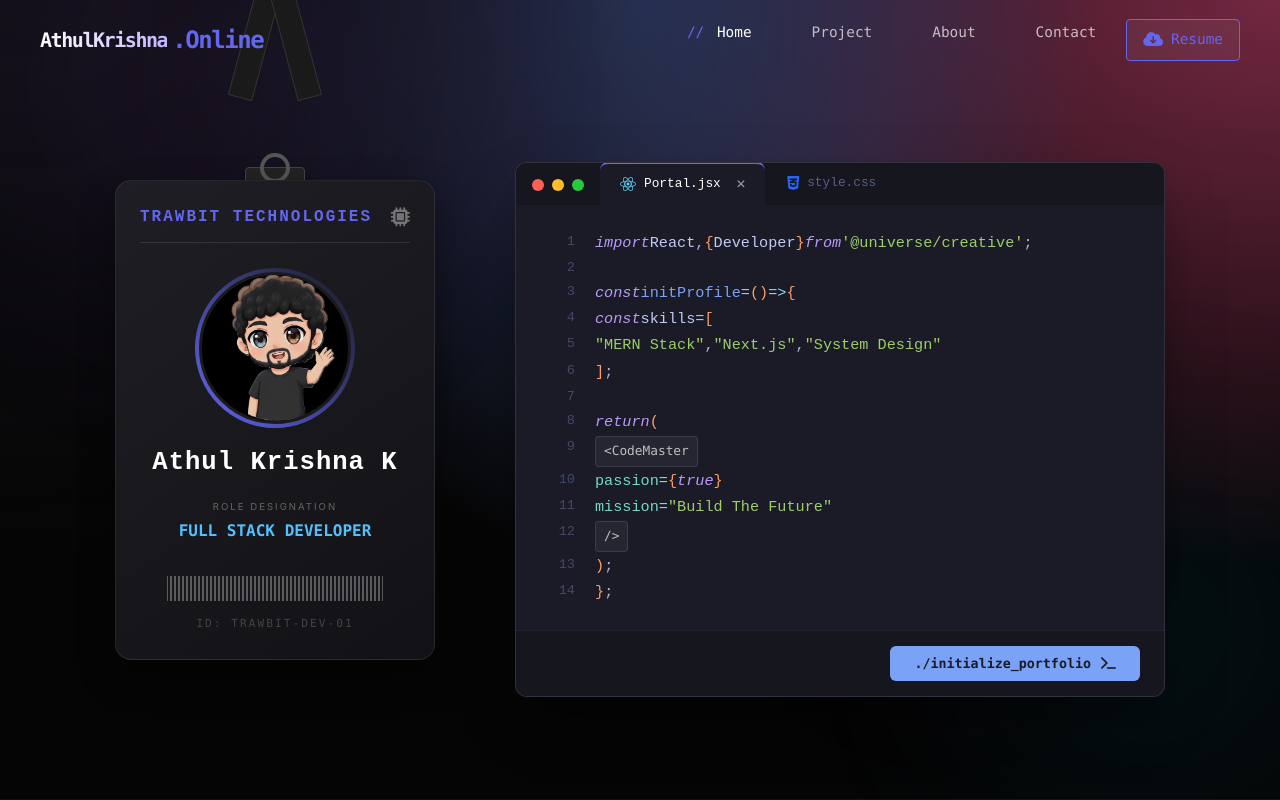
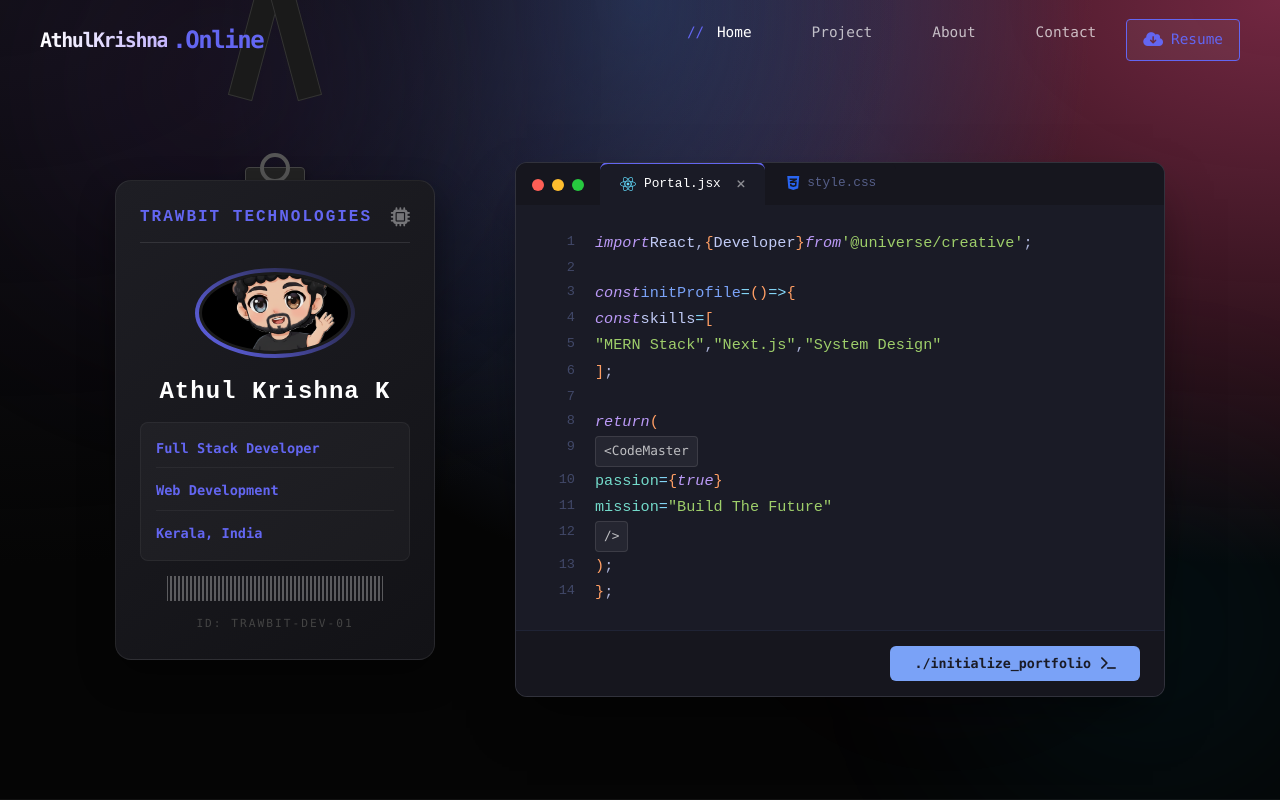
Before and after one commit to Athulprgm/My-portfolio, a React (Vite) app: page / in a window 1280 px wide. Shown: the top 800 px of the page. Built offline with nearby package versions, Linux system fonts and the light colour scheme.

Commit message:
feat: updated ID card details with Designation, Domain, and Location fields

```diff
--- a/src/components/Home.css
+++ b/src/components/Home.css
@@ -192,52 +192,57 @@
     flex-direction: column;
     align-items: center;
     gap: 15px;
+    margin-bottom: 15px;
 }
 
 .id-name {
     font-family: var(--font-heading);
-    font-size: 1.6rem;
+    font-size: 1.5rem;
     font-weight: 700;
     color: #fff;
     margin: 0;
     letter-spacing: 1px;
+    text-align: center;
 }
 
-.id-badges {
+.id-info-grid {
+    width: 100%;
     display: flex;
-    gap: 8px;
+    flex-direction: column;
+    gap: 12px;
+    background: rgba(255, 255, 255, 0.03);
+    padding: 15px;
+    border-radius: 8px;
+    border: 1px solid rgba(255, 255, 255, 0.05);
 }
 
-.badge {
-    background: rgba(255, 255, 255, 0.1);
-    color: #fff;
-    font-size: 0.7rem;
-    padding: 4px 10px;
-    border-radius: 4px;
-    font-weight: 600;
-    letter-spacing: 1px;
-    border: 1px solid rgba(255, 255, 255, 0.1);
+.info-item {
+    display: flex;
+    justify-content: space-between;
+    align-items: center;
+    border-bottom: 1px solid rgba(255, 255, 255, 0.05);
+    padding-bottom: 8px;
 }
 
-.id-role-container {
-    display: flex;
-    flex-direction: column;
-    align-items: center;
-    margin-top: 5px;
+.info-item:last-child {
+    border-bottom: none;
+    padding-bottom: 0;
 }
 
-.role-label-small {
-    font-size: 0.6rem;
-    color: #666;
-    letter-spacing: 2px;
-    margin-bottom: 4px;
+.info-item .label {
+    font-size: 0.65rem;
+    color: #888;
+    letter-spacing: 1px;
+    font-weight: 600;
 }
 
-.role-value-large {
+.info-item .value {
     font-family: var(--font-mono);
-    font-size: 1rem;
-    color: #4fc1ff;
+    font-size: 0.85rem;
+    color: var(--accent-primary);
+    /* Use accent color */
     font-weight: 600;
+    text-align: right;
 }
 
 /* FOOTER FRONT */
--- a/src/components/Home.jsx
+++ b/src/components/Home.jsx
@@ -124,9 +124,19 @@ const Home = () => {
             </div>
             <div className="id-details">
               <h2 className="id-name">Athul Krishna K</h2>
-              <div className="id-role-container">
-                <span className="role-label-small">ROLE DESIGNATION</span>
-                <span className="role-value-large">FULL STACK DEVELOPER</span>
+              <div className="id-info-grid">
+                <div className="info-item">
+                  <span className="label">DESIGNATION</span>
+                  <span className="value">Full Stack Developer</span>
+                </div>
+                <div className="info-item">
+                  <span className="label">DOMAIN</span>
+                  <span className="value">Web Development</span>
+                </div>
+                <div className="info-item">
+                  <span className="label">LOCATION</span>
+                  <span className="value">Kerala, India</span>
+                </div>
               </div>
             </div>
             <div className="id-footer">
```
